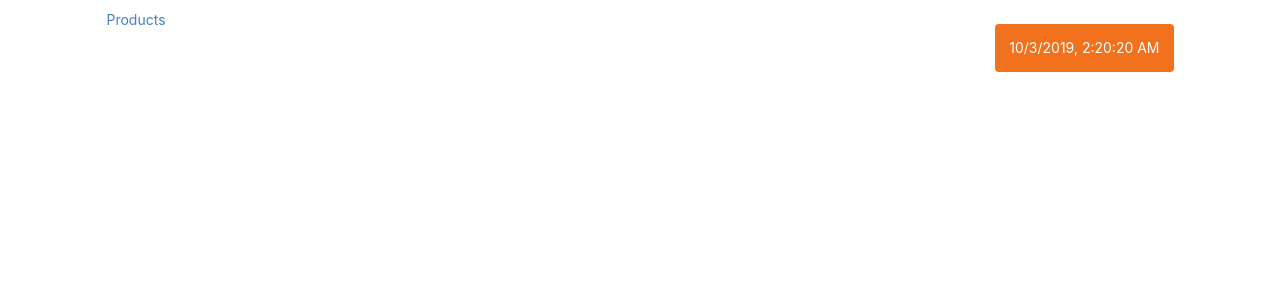
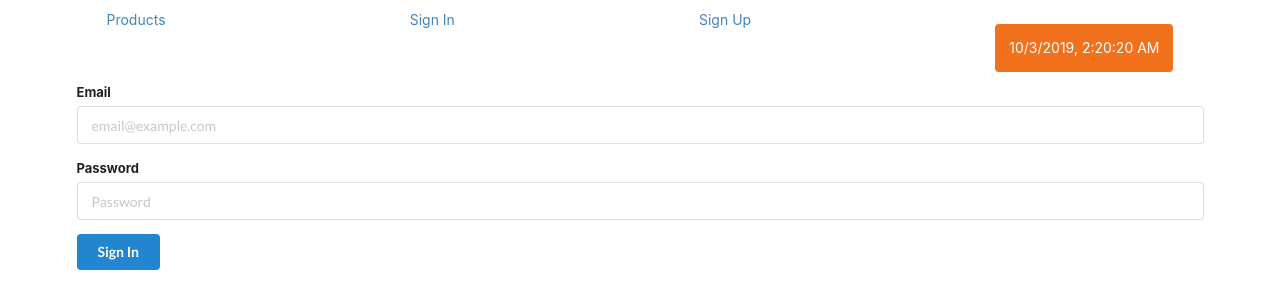
Before and after one commit to DaseulChun/amazon_react, a React (Create React App) app: page /sign_in in a window 1280 px wide. Shown: the top 308 px of the page. Built offline with nearby package versions, Linux system fonts and the light colour scheme; no server answers.

Commit message:
add signIn and signOut and store current_user

```diff
--- a/src/App.js
+++ b/src/App.js
@@ -3,35 +3,69 @@ import { BrowserRouter as Router, Route, Switch } from "react-router-dom";
 import ProductShowPage from './components/ProductShowPage';
 import ProductIndex from './components/ProductIndex';
 import Navbar from "./components/Navbar";
-import { Session } from "./requests";
+import { Session, User } from "./requests";
 import './App.css';
+import SignInPage from './components/SignInPage';
+import Spinner from "./components/Spinner";
 
 class App extends React.Component {
   constructor(props) {
     super(props);
     this.state = {
-      currentUser : null
+      currentUser : null,
+      loading: true
     };
   }
-  componentDidMount() {
-    Session.create({
-      email: "hano@codecore.com",
-      password: "supersecret"
-    }).then(user => {
+  getUser = () => {
+    User.current()
+      .then(data => {
+        if (typeof data.id !== "number") {
+          this.setState({ loading: false });
+        } else {
+          this.setState({ loading: false, currentUser: data });
+        }
+      })
+      .catch(() => {
+        this.setState({ loading: false });
+      });
+  };
+  signOut = () => {
+    Session.destroy().then(() => {
       this.setState({
-        currentUser: user
+        currentUser: null
       });
     });
+  };
+  componentDidMount() {
+    // Session.create({
+    //   email: "hano@codecore.com",
+    //   password: "supersecret"
+    // }).then(user => {
+    //   this.setState({
+    //     currentUser: user
+    //   });
+    // });
+    this.getUser();
   }
   render(){
+    const { loading, currentUser } = this.state;
+    if (loading) {
+      return <Spinner />;
+    }
     return (
       <Router>
         <div className="ui container">
-          <Navbar />
+          <Navbar currentUser={currentUser} onSignOut={this.signOut} />
           <Switch>
             <Route path="/" exact component={ProductIndex} />
             <Route path="/products" exact component={ProductIndex} />
             <Route path="/products/:id" exact component={ProductShowPage} />
+            <Route
+              path="/sign_in"
+              render={routeProps => (
+                <SignInPage onSignIn={this.getUser} {...routeProps} />
+              )}
+            />
           </Switch>
         </div>
       </Router>
--- a/src/components/Navbar.js
+++ b/src/components/Navbar.js
@@ -3,6 +3,14 @@ import { NavLink /* Link */ } from "react-router-dom";
 import CurrentDateTime from "./CurrentDateTime";
 
 function Navbar(props) {
+  const { currentUser, onSignOut } = props;
+  const handleSignOutClick = event => {
+    event.preventDefault();
+
+    if (typeof onSignOut === "function") {
+      onSignOut();
+    }
+  };
   return (
     <nav
       style={{
@@ -13,6 +21,19 @@ function Navbar(props) {
     >
       {/* <a href="/questions">Questions</a> */}
       <NavLink to="/products">Products</NavLink>
+      {currentUser ? (
+        <>
+          <span>Welcome {currentUser.full_name}</span>
+          <a href='#sign_out' onClick={handleSignOutClick}>
+            Sign Out
+          </a>
+        </>
+      ) : (
+        <>
+          <NavLink to="/sign_in">Sign In</NavLink>
+          <NavLink to="/sign_up">Sign Up</NavLink>
+        </>
+      )}
       <CurrentDateTime />
     </nav>
   );
--- /dev/null
+++ b/src/components/SignInPage.js
@@ -0,0 +1,84 @@
+import React, { Component } from "react";
+import { Session } from "../requests";
+
+export default class SignInPage extends Component {
+  constructor(props) {
+    super(props);
+
+    this.state = {
+      errors: []
+    };
+
+    // this.createSession = this.createSession.bind(this);
+  }
+
+  createSession = event => {
+    event.preventDefault();
+    const { currentTarget: form } = event;
+    const formData = new FormData(form);
+
+    const user = {
+      email: formData.get("email"),
+      password: formData.get("password")
+    };
+
+    Session.create(user).then(data => {
+      if (data.status === 404) {
+        this.setState({
+          errors: [{ message: "Wrong email or password" }]
+        });
+      } else {
+        this.setState({
+          errors: []
+        });
+        this.props.history.push("/");
+        // The 'history', 'location' & 'match' props are available
+        // to any component that is rendered by <Route /> component
+        // from 'react-router-dom'
+        if (typeof this.props.onSignIn === "function") {
+          this.props.onSignIn();
+        }
+      }
+    });
+  };
+
+  render() {
+    const { errors } = this.state;
+    // const errors = this.state.errors;
+    return (
+      <main>
+        <form className="ui form" onSubmit={this.createSession}>
+          {errors.length > 0 ? (
+            <div className="ui negative message">
+              <div className="header">Error Signing in...</div>
+              <p>{errors.map(err => err.message).join(", ")}</p>
+            </div>
+          ) : (
+            ""
+          )}
+          <div className="field">
+            <label htmlFor="email">Email</label>
+            <input
+              type="email"
+              name="email"
+              id="email"
+              placeholder="email@example.com"
+            />
+          </div>
+          <div className="field">
+            <label htmlFor="password">Password</label>
+            <input
+              type="password"
+              name="password"
+              id="password"
+              placeholder="Password"
+            />
+          </div>
+          <button className="ui primary button" type="submit">
+            Sign In
+          </button>
+        </form>
+      </main>
+    );
+  }
+}
--- a/src/requests.js
+++ b/src/requests.js
@@ -53,7 +53,34 @@ const Session = {
       },
       body: JSON.stringify(params)
     }).then(res => res.json());
+  },
+  destroy() {
+    return fetch(`${BASE_URL}/session`, {
+      method: "DELETE",
+      credentials: "include"
+    }).then(res => res.json());
   }
 }
 
-export { Product, Session };
+// User module
+const User = {
+  current() {
+    return fetch(`${BASE_URL}/users/current`, {
+      method: "GET",
+      credentials: "include"
+    }).then(res => res.json());
+  },
+  create(params) {
+    // params is going to look like
+    // { email: <some-email>, password: <some-password>, first_name: ....}
+    return fetch(`${BASE_URL}/users`, {
+      method: "POST",
+      credentials: "include",
+      headers: {
+        "Content-Type": "application/json"
+      },
+      body: JSON.stringify(params)
+    }).then(res => res.json());
+  }
+};
+export { Product, Session, User };
```
